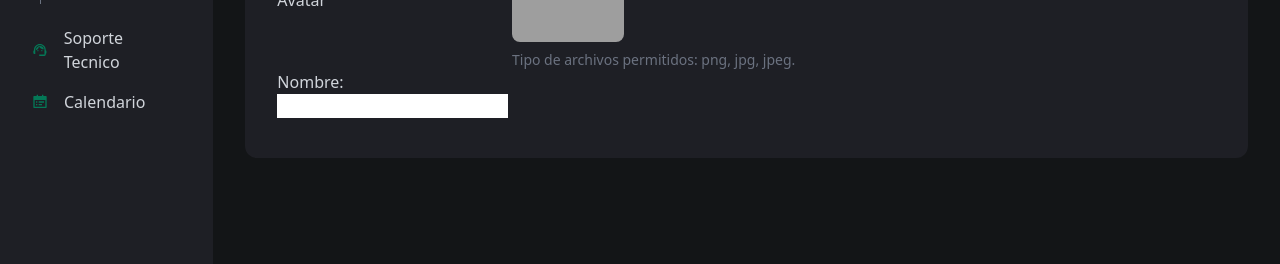
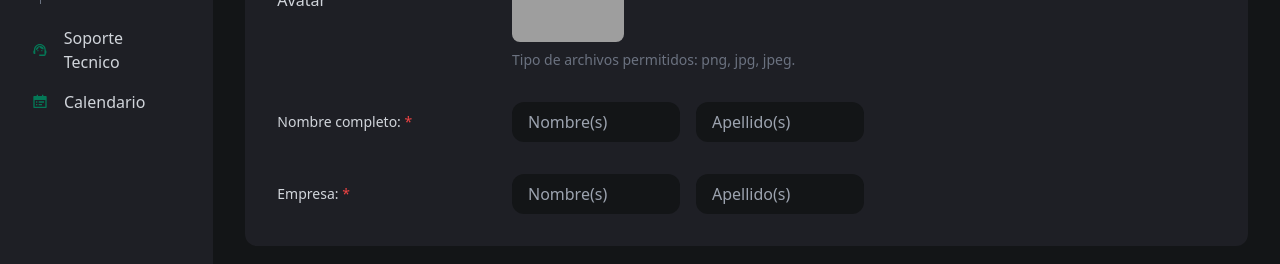
Before and after one commit to rolandoarellano69/Dashboard-T1, a React (Vite) app: page /profile in a window 1280 px wide. Shown: the part 292-556 px from the top of the page. Built offline with nearby package versions, Linux system fonts and the light colour scheme; grey boxes are pictures that could not be loaded.

Commit message:
updates form profile

```diff
--- a/src/pages/admin/Profile.jsx
+++ b/src/pages/admin/Profile.jsx
@@ -8,7 +8,7 @@ const Profile = () => {
       <hr className='my-8 border-gray-500' />
 
       <form>
-        <div className='flex items-center '>
+        <div className='flex items-center mb-8 '>
           <div className='w-1/4'>
             <p>Avatar</p>
           </div>
@@ -19,24 +19,42 @@ const Profile = () => {
               <input type="file" id='avatar' className='hidden' />
 
             </div>
-              <p className='text-gray-500 text-sm '> Tipo de archivos permitidos: png, jpg, jpeg.</p>
-
+            <p className='text-gray-500 text-sm '> Tipo de archivos permitidos: png, jpg, jpeg.</p>
           </div>
         </div>
-        <div className='flex items-center mb-2'>
+
+        <div className='flex items-center mb-8'>
           <div className='w-1/4'>
-            <p>Nombre:</p>
-            <input type='text' className=''></input>
+            <p className='text-sm'>Nombre completo: <span className='text-red-500'>*</span></p>
+          </div>
+          <div className='flex-1 flex items-center gap-4'>
+            <div className='w-full'>
+            <input type="text" className='w-full py-2 px-4 rounded-xl bg-secondary-900 outline-none focus:border focus:border-primary' placeholder='Nombre(s)' />
+            </div>
+            <div className='w-full'>
+            <input type="text" className='w-full py-2 px-4 rounded-xl bg-secondary-900 outline-none focus:border focus:border-primary' placeholder='Apellido(s)' />
+            </div>
           </div>
           <div className='flex-1'>
+          </div>
+        </div>
 
-
+        <div className='flex items-center'>
+          <div className='w-1/4'>
+            <p className='text-sm'>Empresa: <span className='text-red-500'>*</span></p>
+          </div>
+          <div className='flex-1 flex items-center gap-4'>
+            <div className='w-full'>
+            <input type="text" className='w-full py-2 px-4 rounded-xl bg-secondary-900 outline-none focus:border focus:border-primary' placeholder='Nombre(s)' />
+            </div>
+            <div className='w-full'>
+            <input type="text" className='w-full py-2 px-4 rounded-xl bg-secondary-900 outline-none focus:border focus:border-primary' placeholder='Apellido(s)' />
+            </div>
+          </div>
+          <div className='flex-1'>
           </div>
         </div>
       </form>
-
-
-
     </div >
   )
 }
```
